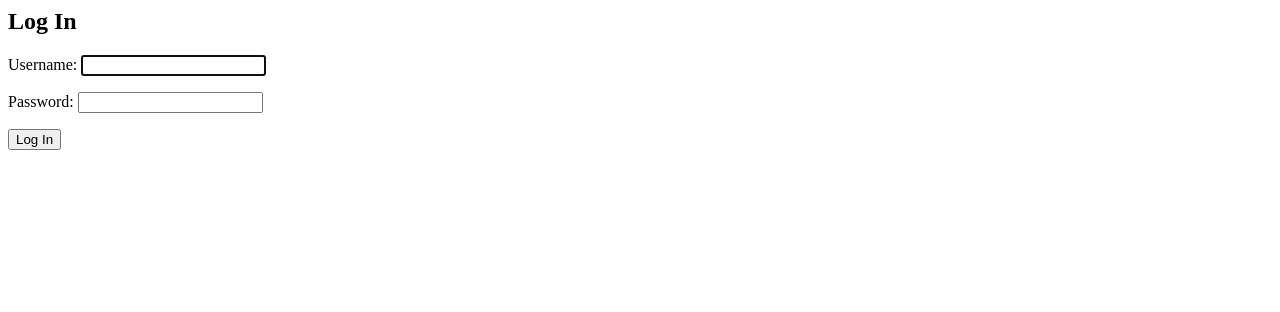
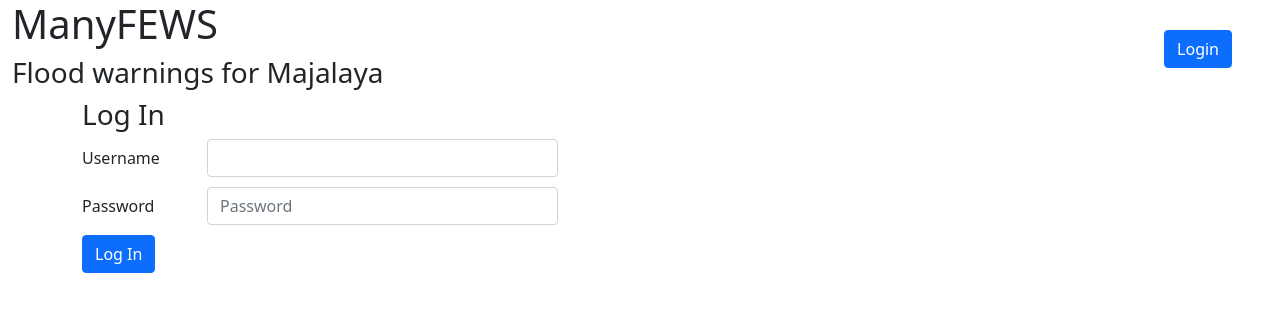
Before and after one commit to DurhamARC/ManyFEWS, a Django app: page /accounts/login/ in a window 1280 px wide. Shown: the top 312 px of the page. Run offline with Django 4.2, Linux system fonts and the light colour scheme; parts of the project's set-up code (start-up, migrations or seed data) failed here and were passed over; some libraries are stand-ins or nearby versions.

Commit message:
Use base template and separate login form page

```diff
--- a/manyfews/templates/registration/login.html
+++ b/manyfews/templates/registration/login.html
@@ -1,7 +1,35 @@
 <!-- templates/registration/login.html -->
-<h2>Log In</h2>
+{% extends 'webapp/base.html' %}
+
+{% block content %}
+<div class="container">
+<h3>Log In</h3>
 <form method="post">
+  {% if form.errors %}
+    <div class="alert alert-danger">
+      {{ form.non_field_errors }}
+      <ul class="errorlist field">
+      {% for field in form %}
+        {% for error in field.errors %}
+            <li>{{ error|escape }}</li>
+        {% endfor %}
+      {% endfor %}
+      </ul>
+    </div>
+  {% endif %}
+
   {% csrf_token %}
-  {{ form.as_p }}
-  <button type="submit">Log In</button>
+  <div class="form-group auth row align-items-center">
+    <div class="col-3"><label for="id_username">Username</label></div>
+    <div class="col-9"><input type="text" name="username" class="form-control" id="id_username"></div>
+  </div>
+  <div class="form-group auth row align-items-center">
+    <div class="col-3"><label for="id_password">Password</label></div>
+    <div class="col-9"><input type="password" name="password" class="form-control" id="id_password" placeholder="Password"></div>
+  </div>
+  <div class="form-group auth">
+    <button type="submit" class="btn btn-primary">Log In</button>
+  </div>
 </form>
+</div>
+{% endblock %}
--- a/manyfews/webapp/assets/sass/main.scss
+++ b/manyfews/webapp/assets/sass/main.scss
@@ -135,4 +135,9 @@ body {
     }
   }
 
+  .form-group.auth {
+    max-width: 500px;
+    margin-bottom: 10px;
+  }
+
 }
--- /dev/null
+++ b/manyfews/webapp/templates/webapp/base.html
@@ -0,0 +1,31 @@
+{% load static %}
+{% load leaflet_tags %}
+<head>
+    <meta charset="utf-8">
+    <meta name="viewport" content="width=device-width, initial-scale=1">
+    <link rel="shortcut icon" type="image/png" href="{% static 'favicon.ico' %}"/>
+
+    {% leaflet_js %}
+    {% leaflet_css %}
+
+    <script src="{% static 'index-bundle.js' %}"></script>
+    <title>ManyFEWS</title>
+</head>
+
+<body>
+    <div class="header container-fluid row justify-content-between">
+        <div class="col-10 align-self-center">
+            <h1 class="row">ManyFEWS</h1>
+            <h3 class="row">Flood warnings for Majalaya</h3>
+        </div>
+        <div class="col-2 align-self-center right">
+          {% if user.is_authenticated %}
+            <div class="col"><a href="{% url 'logout' %}" class="btn btn-primary">Log Out</a></div>
+          {% else %}
+            <a href="{% url 'login' %}" class="btn btn-primary">Login</a>
+          {% endif %}
+        </div>
+    </div>
+    {% block content %}
+    {% endblock %}
+</body>
```
Also changed, not shown: manyfews/webapp/templates/webapp/index.html (+3 -52 lines), manyfews/webapp/static/index-bundle.js.
